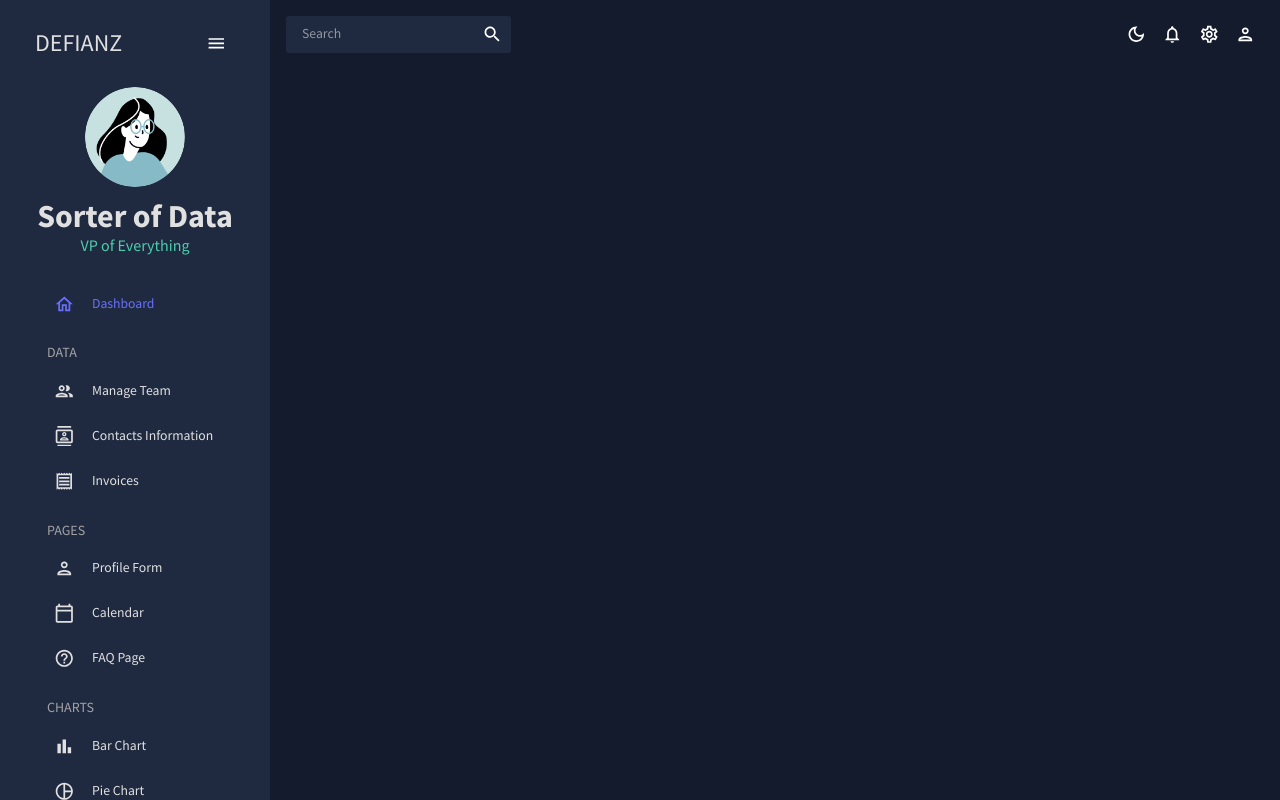
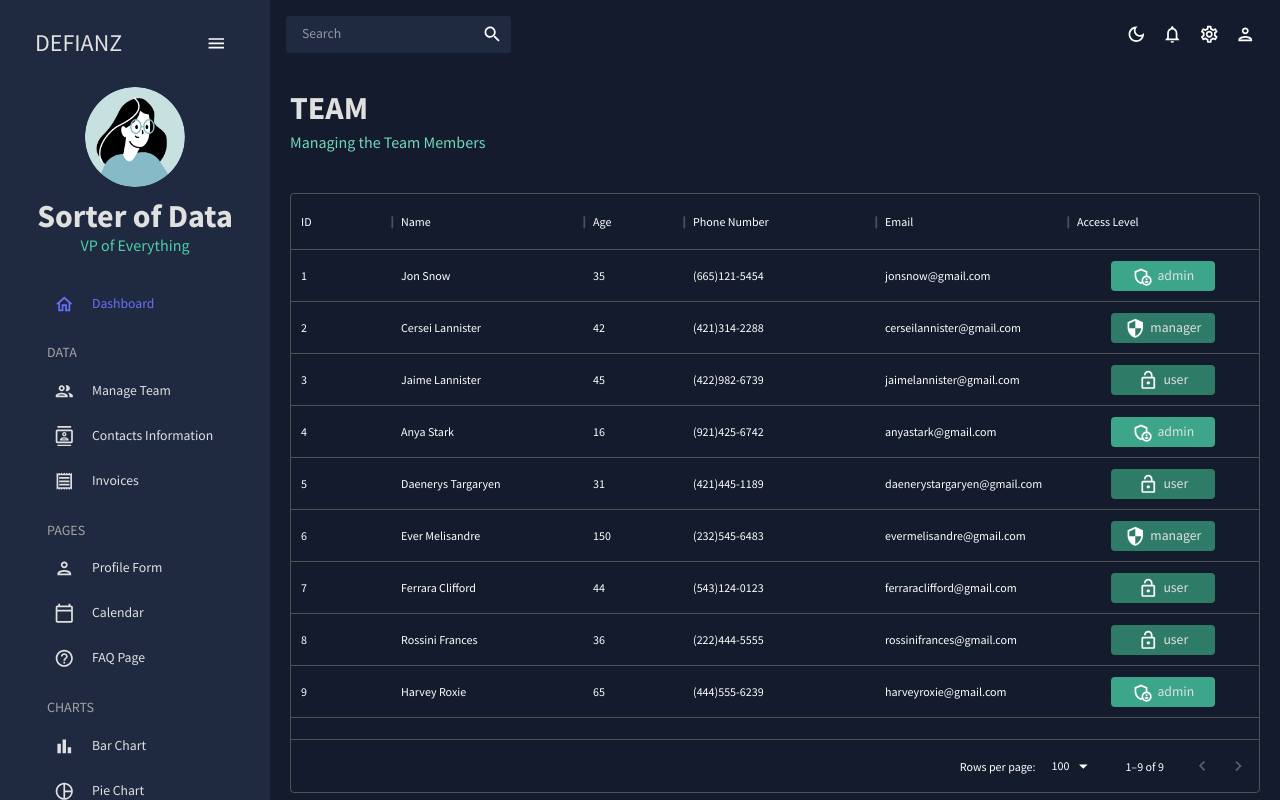
Before and after one commit to DrSLMac/defianz_admin_webbased_ui, a React (Create React App) app: page /team in a window 1280 px wide. Built offline with nearby package versions, Linux system fonts and the light colour scheme.

Commit message:
built out teams page

```diff
--- a/src/App.js
+++ b/src/App.js
@@ -3,7 +3,7 @@ import { Routes, Route } from "react-router-dom";
 import Topbar from "./scenes/global/Topbar";
 import Sidebar from "./scenes/global/Sidebar";
 import Dashboard from "./scenes/dashboard";
-// import Team from "./scenes/team";
+import Team from "./scenes/team";
 // import Invoices from "./scenes/invoices";
 // import Contacts from "./scenes/contacts";
 // import Bar from "./scenes/bar";
@@ -29,7 +29,7 @@ function App() {
             <Topbar />
             <Routes>
               <Route path="/" element={<Dashboard />} />
-              {/* <Route path="/teams" element={<Team />} /> */}
+              <Route path="/team" element={<Team />} />
               {/* <Route path="/contacts" element={<Contacts />} /> */}
               {/* <Route path="/invoices" element={<Invoices />} /> */}
               {/* <Route path="/form" element={<Form />} /> */}
--- a/src/scenes/team/index.jsx
+++ b/src/scenes/team/index.jsx
@@ -69,9 +69,11 @@ const Team = () => {
     ];
 
     return (
-        <Box>
+        <Box m="20px">
             <Header title="TEAM" subtitle="Managing the Team Members" />
-            <Box>
+            <Box
+                m="40px 0 0 0" height="75vh"
+            >
                 <DataGrid
                     rows={mockDataTeam}
                     columns={columns}
```
